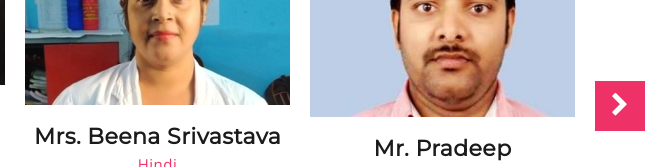
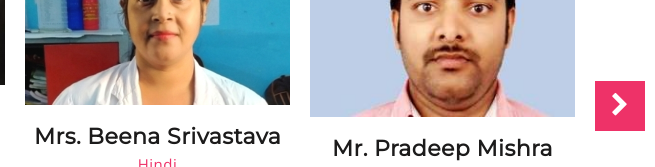
Before and after one commit to siddharthmodernacademy/myschool, a plain HTML site: page index.html in a window 1280 px wide. Shown: the part 3720-3887 px from the top of the page, 625-1280 px from the left. Drawn offline with nearby package versions, Linux system fonts and the light colour scheme.

Commit message:
Update index.html

```diff
--- a/index.html
+++ b/index.html
@@ -467,7 +467,7 @@
 									<div class="mu-single-speakers">
 										<img src="IMG-20210118-WA0047.jpg" alt="speaker img">
 										<div class="mu-single-speakers-info">
-											<h3>Mr. Pradeep </h3>
+											<h3>Mr. Pradeep Mishra </h3>
 											<p>Class Teacher ; English and Computer </p>
 											<ul class="mu-single-speakers-social">
 												<li><a href="#"><i class="fa fa-facebook"></i></a></li>
```
